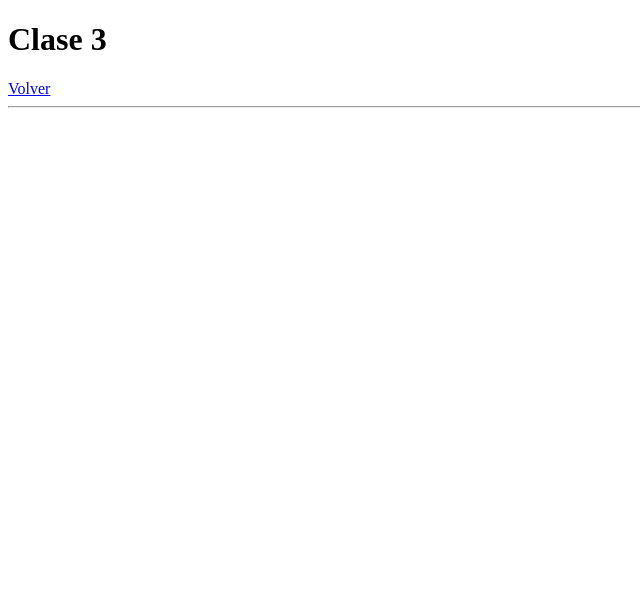
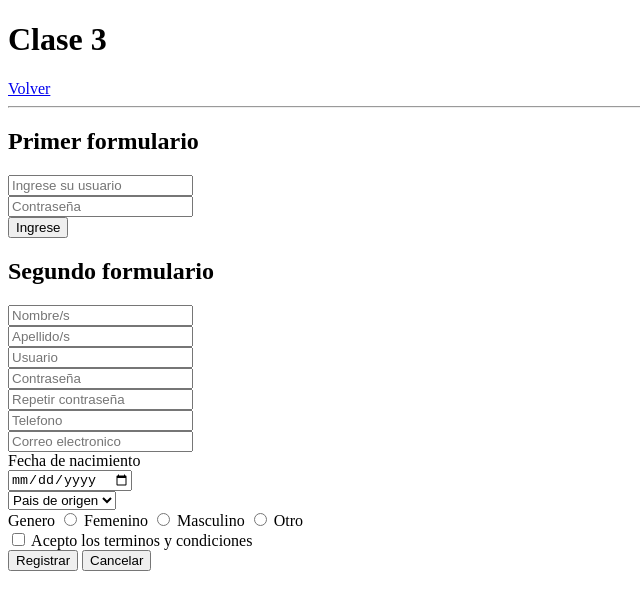
Before and after one commit to Devleo77/Bootcamp-html, a plain HTML site: page clase3.html in a window 1280 px wide. Shown: the whole page, without its empty margins (0-640 px from the left). Drawn offline with Linux system fonts and the light colour scheme.

Commit message:
Formularios

```diff
--- a/clase3.html
+++ b/clase3.html
@@ -9,5 +9,77 @@
     <h1>Clase 3</h1>
     <a href="index.html" title="Regresar al index"> Volver </a>
     <hr />
-    <div></div>
+    <div>
+        <h2>Primer formulario</h2>
+        <form>
+            <input
+            type="text"
+            id="usuario"
+            name="nameUsuario"
+            placeholder="Ingrese su usuario"
+        />
+            </br>
+            <input
+            type="password"
+            id="clave"
+            name="nameClave"
+            placeholder="Contraseña"
+        />
+            </br>
+            <input type="submit" value="Ingrese">
+        </form>
+    </div>
+
+    <div>
+        <h2>Segundo formulario</h2>
+        <form>
+            <input type="text" name="nombre" placeholder="Nombre/s" required/>
+            </br>
+            <input type="text" name="apellido" placeholder="Apellido/s" required/>
+            </br>
+            <input type="text" name="usuario" placeholder="Usuario" required/>
+            </br>
+            <input type="password" name="clave" placeholder="Contraseña" required/>
+            </br>
+            <input type="password" name="clave2" placeholder="Repetir contraseña" required/>
+            </br>
+            <input type="tel" name="telefono" placeholder="Telefono" required/>
+            </br>
+            <input type="email" name="correo" placeholder="Correo electronico" required/>
+            </br>
+            <label for="nacimiento">Fecha de nacimiento</label>
+            </br>
+            <input type="date" name="nacimiento" id="Nacimiento" required/>
+            </br>
+            <select name="pais" required>
+                <option value="0" selected disabled hidden>Pais de origen</option>
+                <option value="1">Argentina</option>
+                <option value="2">Brasil</option>
+                <option value="3">Chile</option>
+                <option value="4">Uruguay</option>
+                <option value="5">Bolivia</option>
+                <option value="6">Venezuela></option>
+            </select>
+            </br>
+            <label>Genero</label>
+            <input type="radio" id="femenino" name="genero" value="0">
+            <label for="femenino">Femenino</label>
+
+            <input type="radio" id="masculino" name="genero" value="1">
+            <label for="femenino">Masculino</label>
+
+            <input type="radio" id="otro" name="genero" value="2">
+            <label for="femenino">Otro</label>
+            </br>
+            <input type="checkbox" name="terminos" required /> Acepto los terminos y condiciones
+            </br>
+            <input type="submit" value="Registrar" />
+            <input type="reset" value="Cancelar" />
+            </br>
+
+        </form>
+    </div>
+
+
+
 </body>
```
